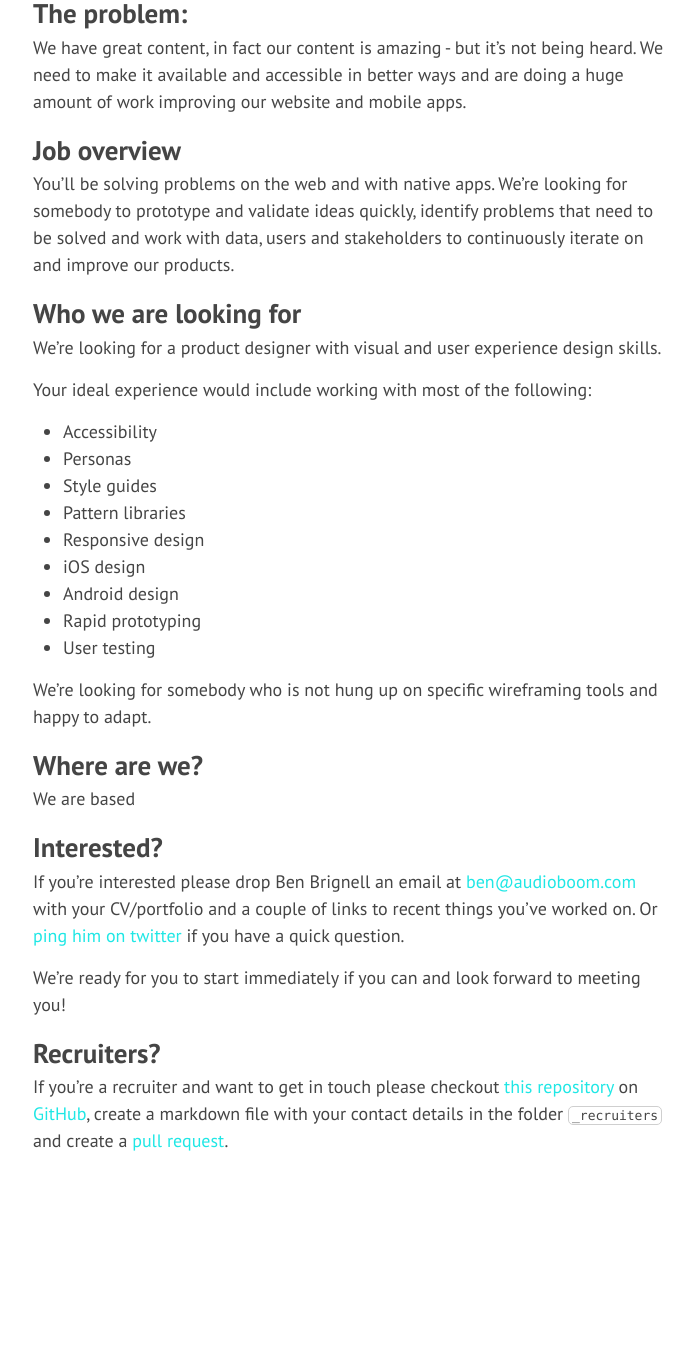
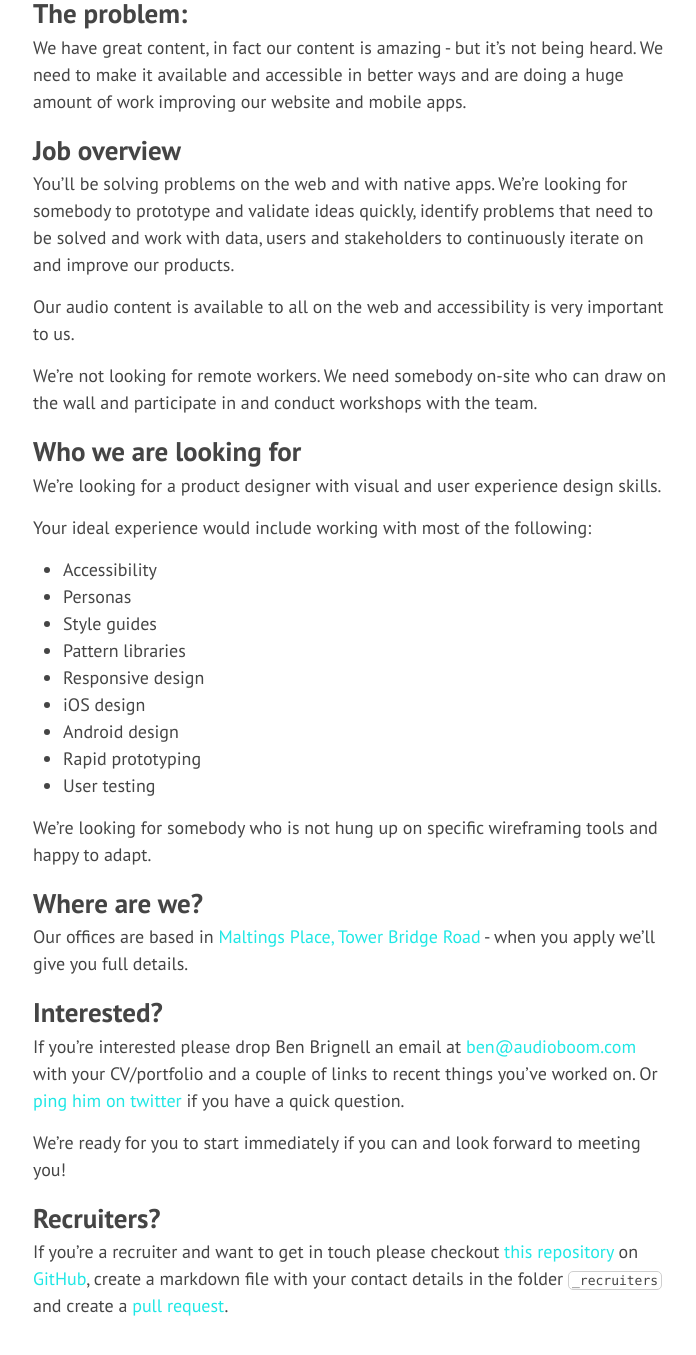
Before and after one commit to benbrignell/ui-ux-designer, a Jekyll site: the page built from index.md, in a window 1280 px wide and 1400 px high, scrolled down 703 px. Shown: the top 1355 px of the window, without its empty margins (287-983 px from the left). Built offline with Jekyll 4.4.1, drawn with Linux system fonts in a browser that asks for light colours; Markdown is read by kramdown in place of the engine named in the settings; before the commit the page ends 1938 px from its top, so only the background shows below that.

Commit message:
text changes

```diff
--- a/index.md
+++ b/index.md
@@ -11,6 +11,10 @@ We have great content, in fact our content is amazing - but it's not being heard
 
 ## Job overview
 You'll be solving problems on the web and with native apps. We're looking for somebody to prototype and validate ideas quickly, identify problems that need to be solved and work with data, users and stakeholders to continuously iterate on and improve our products.
+
+Our audio content is available to all on the web and accessibility is very important to us.
+
+We're not looking for remote workers. We need somebody on-site who can draw on the wall and participate in and conduct workshops with the team.
 
 ## Who we are looking for
 We're looking for a product designer with visual and user experience design skills.
@@ -30,7 +34,7 @@ Your ideal experience would include working with most of the following:
 We're looking for somebody who is not hung up on specific wireframing tools and happy to adapt.
 
 ## Where are we?
-We are based
+Our offices are based in [Maltings Place, Tower Bridge Road](https://www.google.co.uk/maps/place/Maltings+Place,+Tower+Bridge+Rd,+London+SE1+3JB/@51.500511,-0.078954,17z/data=!3m1!4b1!4m2!3m1!1s0x4876034460978ea7:0x5a9857ac6c37daf0) - when you apply we'll give you full details.
 
 ## Interested?
 If you're interested please drop Ben Brignell an email at [ben@audioboom.com](mailto:ben@audioboom.com) with your CV/portfolio and a couple of links to recent things you've worked on. Or [ping him on twitter](http://twitter.com/benbrignell) if you have a quick question.
```
